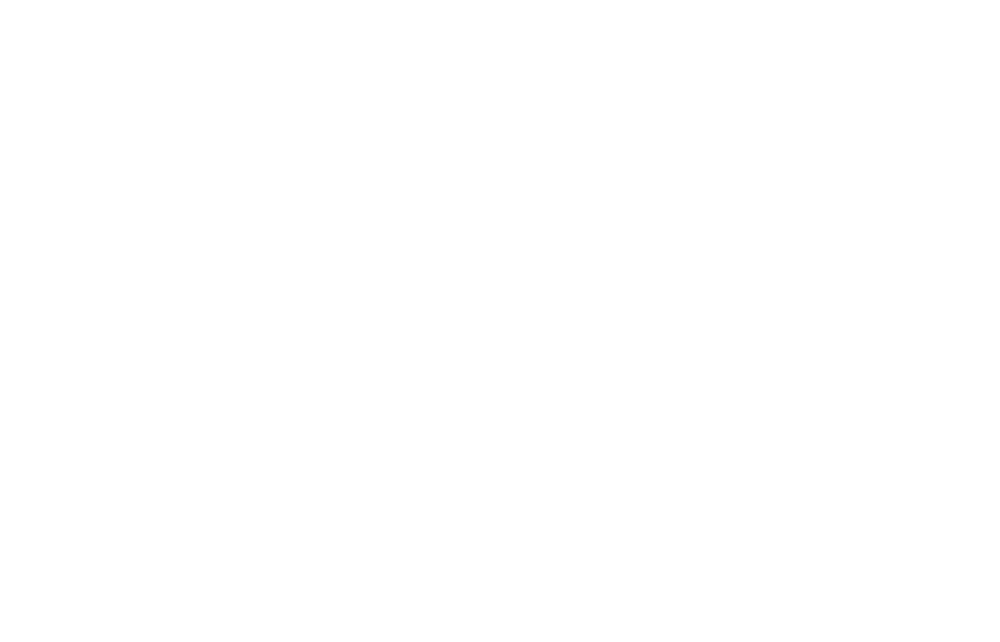
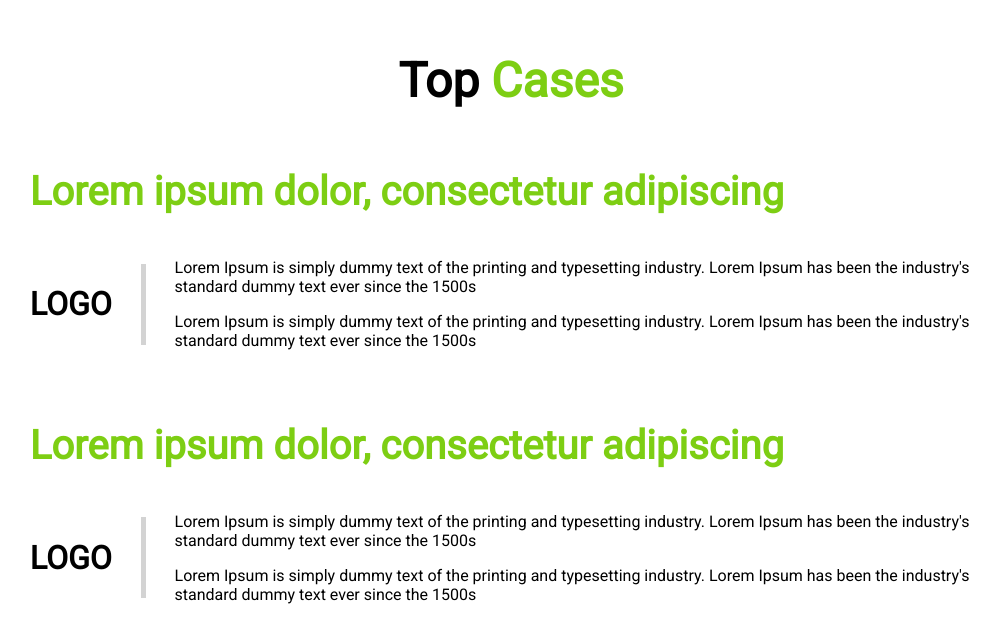
Before and after one commit to Devsoc-BPGC/180-dc-website, a React (Create React App) app: page / in a window 1280 px wide. Shown: the part 3687-4329 px from the top of the page, without its empty margins (129-1129 px from the left). Before the commit the page ends 3707 px from the top, so only its background shows below. Built offline with nearby package versions, Linux system fonts and the light colour scheme.

Commit message:
added top cases section

```diff
--- a/src/App.js
+++ b/src/App.js
@@ -2,6 +2,7 @@
 import './App.css';
 import AboutUs from './components/AboutUs/AboutUs';
 import Capabilities from './components/Capabilities/Capabilities';
+import Casses from './components/Casses/Casses';
 import Clients from './components/Clients/Clients';
 import FrontPage from './components/FrontPage/FrontPage';
 import Welcome from './components/Welcome/Welcome';
@@ -14,6 +15,7 @@
       <Welcome />
       <Capabilities />
       <Clients />
+      <Casses />
     </React.Fragment>
   );
 }
--- /dev/null
+++ b/src/components/Casses/Case.js
@@ -0,0 +1,19 @@
+import classes from './Case.module.css'
+
+const Case = (props) => {
+    return (
+    <div className={classes['case']}>
+        <h1 className={classes['case-title']}>{props.title}</h1>
+        <div className={classes['case-inner']}>
+            <div className={classes['case-logo']}>
+                <h1>LOGO</h1>
+            </div>
+            <div className={classes['case-desc']}>
+                {props.children}
+            </div>
+        </div>
+    </div>
+    );
+}
+
+export default Case;
--- /dev/null
+++ b/src/components/Casses/Case.module.css
@@ -0,0 +1,28 @@
+.case{
+    display: flex;
+    flex-direction: column;
+    width: 80%;
+}
+.case-title{
+    font-size: 2.5rem;
+    color: #7DCE13;
+}
+.case-inner{
+    display: flex;
+    width: 100%;
+    align-items: center;
+    margin: 3% 0;
+    margin-top: 0;
+}
+.case-logo{
+    border-right: 5px solid lightgray;
+    padding: 0 3% 0 0;
+}
+.case-desc{
+    padding-left: 3%;
+}
+ @media (max-width:750px) {
+    .case{
+        width: 100%;
+    }
+ }
--- /dev/null
+++ b/src/components/Casses/Casses.js
@@ -0,0 +1,18 @@
+import Case from './Case';
+import classes from './Casses.module.css'
+
+
+const Lorem = "Lorem Ipsum is simply dummy text of the printing and typesetting industry. Lorem Ipsum has been the industry's standard dummy text ever since the 1500s"
+const Title = "Lorem ipsum dolor, consectetur adipiscing"
+
+const Casses = () => {
+    return (
+        <div className={classes.casses}>
+            <h1 className={classes['casses-title']}>Top <span style={{color:'#7DCE13'}}>Cases</span></h1>
+            <Case title={Title}><p>{Lorem}</p><p>{Lorem}</p></Case>
+            <Case title={Title}><p>{Lorem}</p><p>{Lorem}</p></Case>
+        </div>
+    );
+}
+
+export default Casses;
--- /dev/null
+++ b/src/components/Casses/Casses.module.css
@@ -0,0 +1,13 @@
+@import url("https://fonts.googleapis.com/css2?family=Roboto&display=swap");
+
+.casses{
+    display: flex;
+    flex-direction: column;
+    padding: 0 3%;
+    min-height: 80vh;
+    align-items: center;
+    font-family: 'Roboto', sans-serif;
+}
+.casses-title{
+    font-size: 3rem;
+}
```
Also changed, not shown: src/assets/cityBackground.jpg (added).
